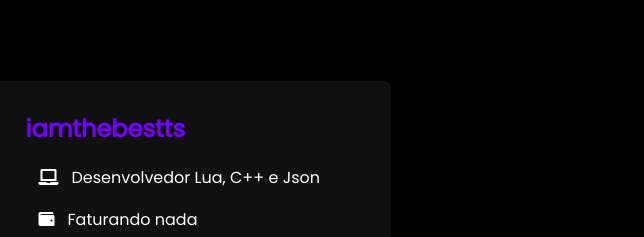
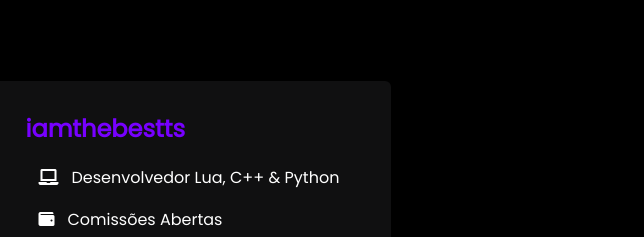
Before and after one commit to Pedriiimneutro/iamthebestts.github.io, a plain HTML site: page index.html in a window 1280 px wide. Shown: the part 848-1085 px from the top of the page, 537-1181 px from the left. Drawn offline with Linux system fonts and the light colour scheme.

Commit message:
Update index.html

```diff
--- a/index.html
+++ b/index.html
@@ -86,8 +86,8 @@
       </div>
       <div class="right">
          <h1>iamthebestts</h1>
-         <p></p><i class="fas fa-laptop" style="font-size:16px;color:rgb(255, 255, 255)"></i>Desenvolvedor Lua, C++ e Json <br>
-            <i class="fas fa-wallet" style="font-size:16px;color:rgb(255, 255, 255)"></i>Faturando nada<br>
+         <p></p><i class="fas fa-laptop" style="font-size:16px;color:rgb(255, 255, 255)"></i>Desenvolvedor Lua, C++ & Python<br>
+            <i class="fas fa-wallet" style="font-size:16px;color:rgb(255, 255, 255)"></i>Comissões Abertas<br>
             <i class="fab fa-discord" style="font-size:16px;color:rgb(255, 255, 255)"></i>Fundador BALINE COMMUNITY
          <p></p>
       </div>
```
